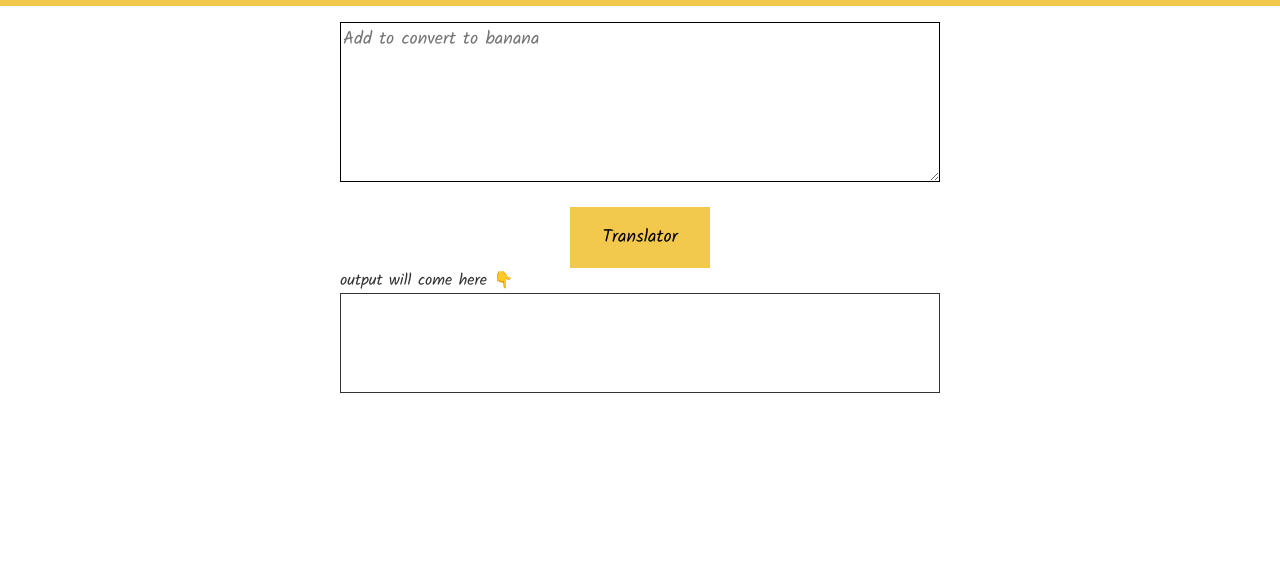
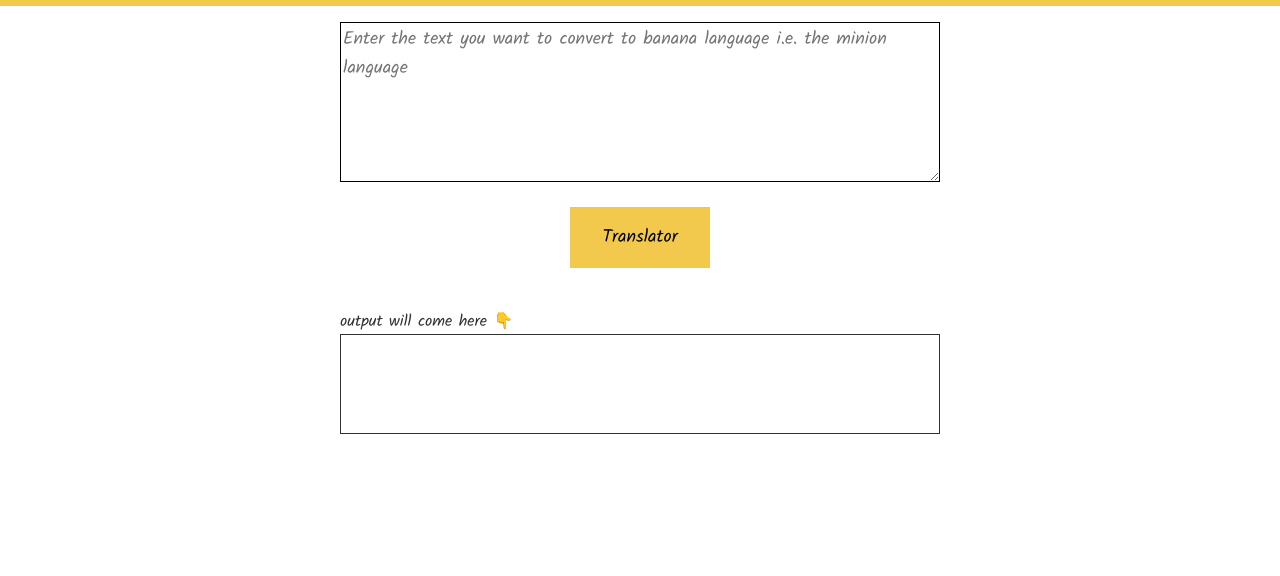
Before and after one commit to sanu29/minion, a plain HTML site: page index.html in a window 1280 px wide. Shown: the part 74-650 px from the top of the page. Drawn offline with Linux system fonts and the light colour scheme.

Commit message:
Br added

```diff
--- a/index.html
+++ b/index.html
@@ -10,10 +10,10 @@
     <body>
       <nav class="nav"><h1 class="main"> Banana Talk</h1></nav>
       <div class="main">
-        <textarea class="textarea" id="input" placeholder="Add to convert to banana"></textarea>
+        <textarea class="textarea" id="input" placeholder="Enter the text you want to convert to banana language i.e. the minion language"></textarea>
         <br>
     <center><button id="click">Translator</button></center>
-
+<Br><p></p>
     output will come here 👇
       <div id="output" style="display:block; border: solid 1px; height:100px;widh:100px;"></div>
 </div>
```
